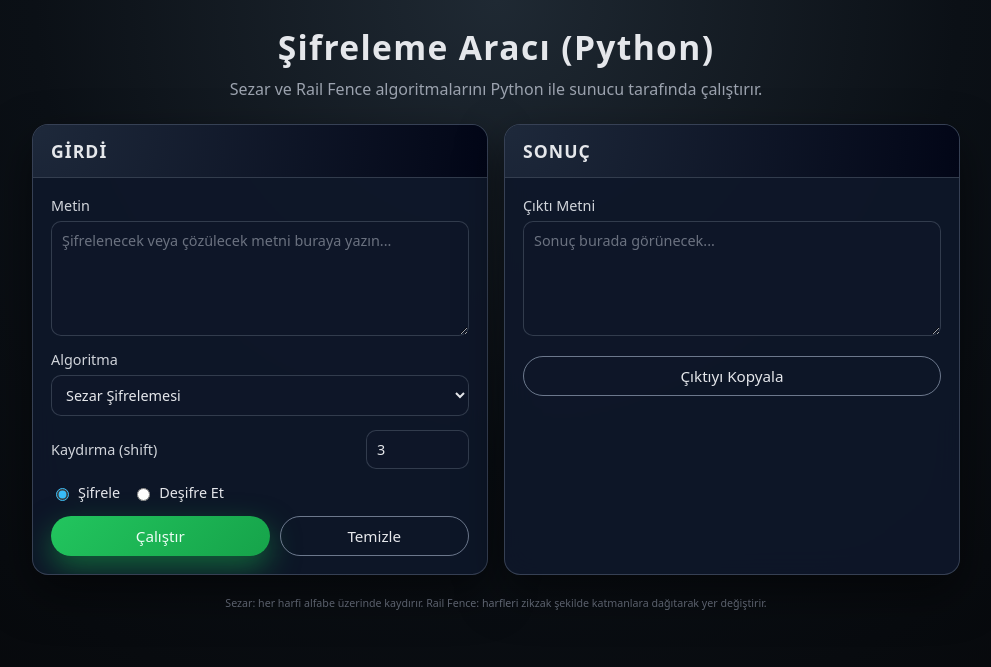
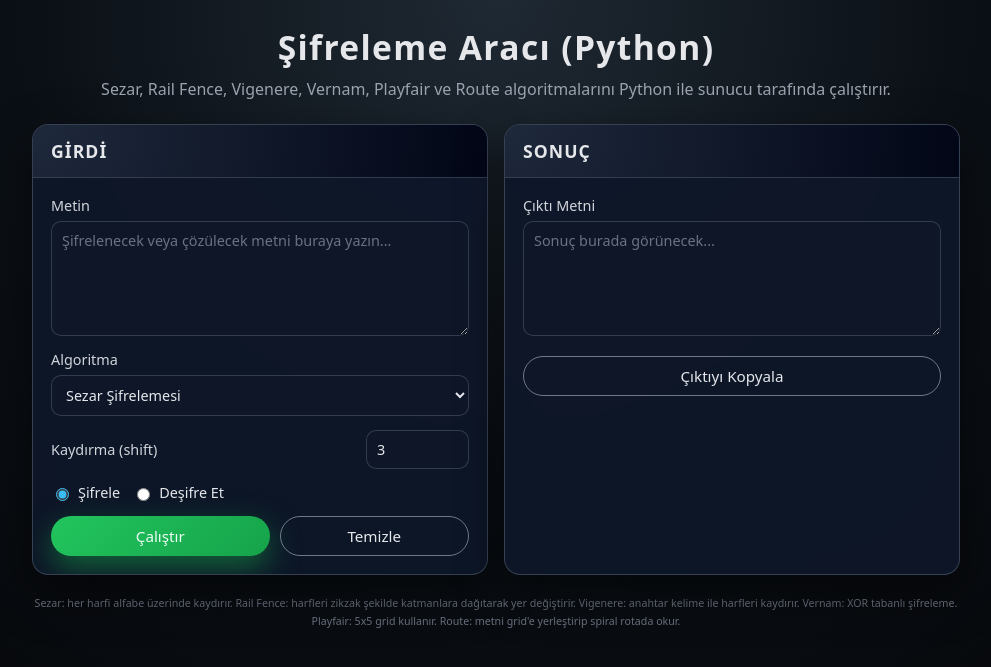
Before and after one commit to DoukanK67/Kriptoloji-Proje, a Flask app: page / in a window 1280 px wide. Shown: the top 667 px of the page, without its empty margins (144-1135 px from the left). Run offline with Flask 3, Linux system fonts and the light colour scheme.

Commit message:
düzenleme1

```diff
--- a/app.py
+++ b/app.py
@@ -105,14 +105,349 @@ def rail_fence_decrypt(cipher: str, rails: int) -> str:
   return "".join(result)
 
 
+# Vigenere Şifreleme
+def vigenere_prepare_key(key: str, length: int) -> str:
+  """Anahtarı metin uzunluğuna kadar tekrarlar"""
+  key_clean = "".join(ch.upper() for ch in key if ch.isalpha())
+  if not key_clean:
+    key_clean = "A"
+  key_repeated = (key_clean * ((length // len(key_clean)) + 1))[:length]
+  return key_repeated
+
+
+def vigenere_encrypt(text: str, key: str) -> str:
+  if not key:
+    return text
+
+  key_prepared = vigenere_prepare_key(key, len(text))
+  result = []
+
+  key_idx = 0
+  for ch in text:
+    if ch.isalpha():
+      is_upper = ch.isupper()
+      ch_code = ord(ch.upper())
+      key_code = ord(key_prepared[key_idx].upper())
+      shift = key_code - ord("A")
+
+      new_code = ((ch_code - ord("A") + shift) % 26) + ord("A")
+      result.append(chr(new_code) if is_upper else chr(new_code).lower())
+      key_idx += 1
+    else:
+      result.append(ch)
+
+  return "".join(result)
+
+
+def vigenere_decrypt(cipher: str, key: str) -> str:
+  if not key:
+    return cipher
+
+  key_prepared = vigenere_prepare_key(key, len(cipher))
+  result = []
+
+  key_idx = 0
+  for ch in cipher:
+    if ch.isalpha():
+      is_upper = ch.isupper()
+      ch_code = ord(ch.upper())
+      key_code = ord(key_prepared[key_idx].upper())
+      shift = key_code - ord("A")
+
+      new_code = ((ch_code - ord("A") - shift + 26) % 26) + ord("A")
+      result.append(chr(new_code) if is_upper else chr(new_code).lower())
+      key_idx += 1
+    else:
+      result.append(ch)
+
+  return "".join(result)
+
+
+# Vernam (One-Time Pad) Şifreleme
+def vernam_encrypt(text: str, key: str) -> str:
+  """XOR tabanlı Vernam şifreleme"""
+  if not key:
+    return text
+
+  # Anahtarı metin uzunluğuna kadar tekrarlar
+  key_extended = (key * ((len(text) // len(key)) + 1))[:len(text)]
+
+  result = []
+  for i, ch in enumerate(text):
+    # Her karakteri XOR ile şifreler
+    encrypted_char = chr(ord(ch) ^ ord(key_extended[i]))
+    result.append(encrypted_char)
+
+  return "".join(result)
+
+
+def vernam_decrypt(cipher: str, key: str) -> str:
+  """Vernam deşifreleme (XOR simetrik olduğu için encrypt ile aynı)"""
+  return vernam_encrypt(cipher, key)
+
+
+# Playfair Şifreleme
+def playfair_prepare_text(text: str) -> str:
+  """Metni Playfair için hazırlar (I/J birleştirme, çift harf ekleme)"""
+  text_clean = "".join(ch.upper() for ch in text if ch.isalpha())
+  text_clean = text_clean.replace("J", "I")
+
+  if not text_clean:
+    return ""
+
+  result = []
+  i = 0
+  while i < len(text_clean):
+    if i == len(text_clean) - 1:
+      result.append(text_clean[i] + "X")
+      break
+
+    if text_clean[i] == text_clean[i + 1]:
+      result.append(text_clean[i] + "X")
+      i += 1
+    else:
+      result.append(text_clean[i] + text_clean[i + 1])
+      i += 2
+
+  return " ".join(result)
+
+
+def playfair_create_matrix(key: str) -> list[list[str]]:
+  """5x5 Playfair matrisi oluşturur"""
+  key_clean = "".join(ch.upper() for ch in key if ch.isalpha()).replace("J", "I")
+
+  # Tekrar eden harfleri kaldır
+  seen = set()
+  key_unique = ""
+  for ch in key_clean:
+    if ch not in seen:
+      key_unique += ch
+      seen.add(ch)
+
+  # Alfabeyi hazırla (J hariç)
+  alphabet = "ABCDEFGHIKLMNOPQRSTUVWXYZ"
+  for ch in key_unique:
+    alphabet = alphabet.replace(ch, "")
+
+  matrix_str = key_unique + alphabet
+  matrix = []
+  for i in range(5):
+    row = []
+    for j in range(5):
+      row.append(matrix_str[i * 5 + j])
+    matrix.append(row)
+
+  return matrix
+
+
+def playfair_find_position(matrix: list[list[str]], ch: str) -> tuple[int, int]:
+  """Matriste bir harfin pozisyonunu bulur"""
+  for i in range(5):
+    for j in range(5):
+      if matrix[i][j] == ch:
+        return (i, j)
+  return (0, 0)
+
+
+def playfair_encrypt_pair(matrix: list[list[str]], pair: str) -> str:
+  """İki harfli çifti şifreler"""
+  if len(pair) < 2:
+    return pair
+
+  ch1, ch2 = pair[0], pair[1]
+  row1, col1 = playfair_find_position(matrix, ch1)
+  row2, col2 = playfair_find_position(matrix, ch2)
+
+  if row1 == row2:
+    # Aynı satırda: sağa kaydır
+    new_col1 = (col1 + 1) % 5
+    new_col2 = (col2 + 1) % 5
+    return matrix[row1][new_col1] + matrix[row2][new_col2]
+  elif col1 == col2:
+    # Aynı sütunda: aşağı kaydır
+    new_row1 = (row1 + 1) % 5
+    new_row2 = (row2 + 1) % 5
+    return matrix[new_row1][col1] + matrix[new_row2][col2]
+  else:
+    # Dikdörtgen: köşeleri değiştir
+    return matrix[row1][col2] + matrix[row2][col1]
+
+
+def playfair_decrypt_pair(matrix: list[list[str]], pair: str) -> str:
+  """İki harfli çifti deşifreler"""
+  if len(pair) < 2:
+    return pair
+
+  ch1, ch2 = pair[0], pair[1]
+  row1, col1 = playfair_find_position(matrix, ch1)
+  row2, col2 = playfair_find_position(matrix, ch2)
+
+  if row1 == row2:
+    # Aynı satırda: sola kaydır
+    new_col1 = (col1 - 1) % 5
+    new_col2 = (col2 - 1) % 5
+    return matrix[row1][new_col1] + matrix[row2][new_col2]
+  elif col1 == col2:
+    # Aynı sütunda: yukarı kaydır
+    new_row1 = (row1 - 1) % 5
+    new_row2 = (row2 - 1) % 5
+    return matrix[new_row1][col1] + matrix[new_row2][col2]
+  else:
+    # Dikdörtgen: köşeleri değiştir
+    return matrix[row1][col2] + matrix[row2][col1]
+
+
+def playfair_encrypt(text: str, key: str) -> str:
+  """Playfair şifreleme"""
+  if not key or not text:
+    return text
+
+  matrix = playfair_create_matrix(key)
+  text_prepared = playfair_prepare_text(text)
+  pairs = text_prepared.split()
+
+  result = []
+  for pair in pairs:
+    if len(pair) == 2:
+      result.append(playfair_encrypt_pair(matrix, pair))
+    else:
+      result.append(pair)
+
+  return "".join(result)
+
+
+def playfair_decrypt(cipher: str, key: str) -> str:
+  """Playfair deşifreleme"""
+  if not key or not cipher:
+    return cipher
+
+  matrix = playfair_create_matrix(key)
+  cipher_clean = "".join(ch.upper() for ch in cipher if ch.isalpha())
+
+  if len(cipher_clean) % 2 != 0:
+    cipher_clean += "X"
+
+  result = []
+  for i in range(0, len(cipher_clean), 2):
+    pair = cipher_clean[i:i+2]
+    if len(pair) == 2:
+      decrypted = playfair_decrypt_pair(matrix, pair)
+      result.append(decrypted)
+    else:
+      result.append(pair)
+
+  return "".join(result)
+
+
+# Route Şifreleme
+def route_encrypt(text: str, rows: int, cols: int, direction: str = "spiral") -> str:
+  """Route şifreleme - metni grid'e yerleştirip belirli rotada okur"""
+  if rows < 1 or cols < 1:
+    return text
+
+  text_clean = "".join(ch for ch in text)
+  grid_size = rows * cols
+
+  # Metni grid'e yerleştir (kalan yerleri boşluk veya X ile doldur)
+  text_padded = text_clean.ljust(grid_size, "X")
+
+  # Grid oluştur
+  grid = []
+  for i in range(rows):
+    row = []
+    for j in range(cols):
+      row.append(text_padded[i * cols + j])
+    grid.append(row)
+
+  # Spiral rotada oku (saat yönünde, dıştan içe)
+  result = []
+  visited = [[False for _ in range(cols)] for _ in range(rows)]
+
+  directions = [(0, 1), (1, 0), (0, -1), (-1, 0)]  # sağ, aşağı, sol, yukarı
+  dir_idx = 0
+  row, col = 0, 0
+
+  for _ in range(grid_size):
+    result.append(grid[row][col])
+    visited[row][col] = True
+
+    # Sonraki pozisyonu kontrol et
+    next_row = row + directions[dir_idx][0]
+    next_col = col + directions[dir_idx][1]
+
+    # Eğer sınırları aşıyorsa veya ziyaret edilmişse yön değiştir
+    if (next_row < 0 or next_row >= rows or
+        next_col < 0 or next_col >= cols or
+        visited[next_row][next_col]):
+      dir_idx = (dir_idx + 1) % 4
+      next_row = row + directions[dir_idx][0]
+      next_col = col + directions[dir_idx][1]
+
+    row, col = next_row, next_col
+
+  return "".join(result)
+
+
+def route_decrypt(cipher: str, rows: int, cols: int, direction: str = "spiral") -> str:
+  """Route deşifreleme - şifreli metni grid'e spiral rotada yerleştirip normal okur"""
+  if rows < 1 or cols < 1:
+    return cipher
+
+  grid_size = rows * cols
+  if len(cipher) < grid_size:
+    cipher = cipher.ljust(grid_size, "X")
+  elif len(cipher) > grid_size:
+    cipher = cipher[:grid_size]
+
+  # Grid oluştur
+  grid = [[None for _ in range(cols)] for _ in range(rows)]
+  visited = [[False for _ in range(cols)] for _ in range(rows)]
+
+  # Şifreli metni spiral rotada grid'e yerleştir
+  directions = [(0, 1), (1, 0), (0, -1), (-1, 0)]
+  dir_idx = 0
+  row, col = 0, 0
+
+  for i, ch in enumerate(cipher):
+    grid[row][col] = ch
+    visited[row][col] = True
+
+    if i < len(cipher) - 1:
+      next_row = row + directions[dir_idx][0]
+      next_col = col + directions[dir_idx][1]
+
+      if (next_row < 0 or next_row >= rows or
+          next_col < 0 or next_col >= cols or
+          visited[next_row][next_col]):
+        dir_idx = (dir_idx + 1) % 4
+        next_row = row + directions[dir_idx][0]
+        next_col = col + directions[dir_idx][1]
+
+      row, col = next_row, next_col
+
+  # Grid'i normal şekilde oku (soldan sağa, yukarıdan aşağıya)
+  result = []
+  for i in range(rows):
+    for j in range(cols):
+      if grid[i][j]:
+        result.append(grid[i][j])
+
+  return "".join(result).rstrip("X")
+
+
 @dataclass
 class FormState:
   text: str = ""
   output: str = ""
-  algorithm: str = "caesar"  # "caesar" | "railFence"
+  algorithm: str = "caesar"  # "caesar" | "railFence" | "vigenere" | "vernam" | "playfair" | "route"
   mode: str = "encrypt"  # "encrypt" | "decrypt"
   caesar_shift: int = 3
   rail_rails: int = 3
+  vigenere_key: str = ""
+  vernam_key: str = ""
+  playfair_key: str = ""
+  route_rows: int = 4
+  route_cols: int = 4
   status: str = ""
   is_error: bool = False
 
@@ -127,11 +462,19 @@ def handle_form(req) -> FormState:
 
   caesar_shift_raw = req.form.get("caesarShift", "3")
   rail_rails_raw = req.form.get("railRails", "3")
+  vigenere_key = (req.form.get("vigenereKey") or "").strip()
+  vernam_key = (req.form.get("vernamKey") or "").strip()
+  playfair_key = (req.form.get("playfairKey") or "").strip()
+  route_rows_raw = req.form.get("routeRows", "4")
+  route_cols_raw = req.form.get("routeCols", "4")
 
   state = FormState(
     text=text,
     algorithm=algorithm,
     mode=mode,
+    vigenere_key=vigenere_key,
+    vernam_key=vernam_key,
+    playfair_key=playfair_key,
   )
 
   try:
@@ -143,6 +486,16 @@ def handle_form(req) -> FormState:
     state.rail_rails = max(2, int(rail_rails_raw))
   except ValueError:
     state.rail_rails = 3
+
+  try:
+    state.route_rows = max(2, int(route_rows_raw))
+  except ValueError:
+    state.route_rows = 4
+
+  try:
+    state.route_cols = max(2, int(route_cols_raw))
+  except ValueError:
+    state.route_cols = 4
 
   if not text:
     state.status = "Lütfen bir metin girin."
@@ -164,11 +517,51 @@ def handle_form(req) -> FormState:
       else:
         state.output = rail_fence_decrypt(text, state.rail_rails)
         state.status = "Rail Fence ile deşifreleme tamamlandı."
+    elif algorithm == "vigenere":
+      if not vigenere_key:
+        state.status = "Vigenere için anahtar gereklidir."
+        state.is_error = True
+        return state
+      if mode == "encrypt":
+        state.output = vigenere_encrypt(text, vigenere_key)
+        state.status = "Vigenere ile şifreleme tamamlandı."
+      else:
+        state.output = vigenere_decrypt(text, vigenere_key)
+        state.status = "Vigenere ile deşifreleme tamamlandı."
+    elif algorithm == "vernam":
+      if not vernam_key:
+        state.status = "Vernam için anahtar gereklidir."
+        state.is_error = True
+        return state
+      if mode == "encrypt":
+        state.output = vernam_encrypt(text, vernam_key)
+        state.status = "Vernam ile şifreleme tamamlandı."
+      else:
+        state.output = vernam_decrypt(text, vernam_key)
+        state.status = "Vernam ile deşifreleme tamamlandı."
+    elif algorithm == "playfair":
+      if not playfair_key:
+        state.status = "Playfair için anahtar gereklidir."
+        state.is_error = True
+        return state
+      if mode == "encrypt":
+        state.output = playfair_encrypt(text, playfair_key)
+        state.status = "Playfair ile şifreleme tamamlandı."
+      else:
+        state.output = playfair_decrypt(text, playfair_key)
+        state.status = "Playfair ile deşifreleme tamamlandı."
+    elif algorithm == "route":
+      if mode == "encrypt":
+        state.output = route_encrypt(text, state.route_rows, state.route_cols)
+        state.status = "Route ile şifreleme tamamlandı."
+      else:
+        state.output = route_decrypt(text, state.route_rows, state.route_cols)
+        state.status = "Route ile deşifreleme tamamlandı."
     else:
       state.status = "Bilinmeyen algoritma seçildi."
       state.is_error = True
-  except Exception:
-    state.status = "İşlem sırasında bir hata oluştu."
+  except Exception as e:
+    state.status = f"İşlem sırasında bir hata oluştu: {str(e)}"
     state.is_error = True
 
   return state
--- a/templates/index.html
+++ b/templates/index.html
@@ -2,7 +2,7 @@
 <html lang="tr">
   <head>
     <meta charset="UTF-8" />
-    <title>Şifreleme Aracı (Python) - Sezar & Rail Fence</title>
+    <title>Şifreleme Aracı (Python) - Çoklu Şifreleme Algoritmaları</title>
     <meta name="viewport" content="width=device-width, initial-scale=1" />
     <link rel="stylesheet" href="{{ url_for('static', filename='style.css') }}" />
   </head>
@@ -10,7 +10,7 @@
     <div class="app">
       <header class="header">
         <h1>Şifreleme Aracı (Python)</h1>
-        <p>Sezar ve Rail Fence algoritmalarını Python ile sunucu tarafında çalıştırır.</p>
+        <p>Sezar, Rail Fence, Vigenere, Vernam, Playfair ve Route algoritmalarını Python ile sunucu tarafında çalıştırır.</p>
       </header>
 
       <main class="main">
@@ -37,6 +37,18 @@
                   </option>
                   <option value="railFence" {% if state.algorithm == "railFence" %}selected{% endif %}>
                     Rail Fence Şifrelemesi
+                  </option>
+                  <option value="vigenere" {% if state.algorithm == "vigenere" %}selected{% endif %}>
+                    Vigenere Şifrelemesi
+                  </option>
+                  <option value="vernam" {% if state.algorithm == "vernam" %}selected{% endif %}>
+                    Vernam Şifrelemesi
+                  </option>
+                  <option value="playfair" {% if state.algorithm == "playfair" %}selected{% endif %}>
+                    Playfair Şifrelemesi
+                  </option>
+                  <option value="route" {% if state.algorithm == "route" %}selected{% endif %}>
+                    Route Şifrelemesi
                   </option>
                 </select>
               </label>
@@ -69,6 +81,81 @@
                     type="number"
                     name="railRails"
                     value="{{ state.rail_rails }}"
+                    min="2"
+                    max="20"
+                  />
+                </label>
+              </div>
+
+              <div
+                class="algorithm-options"
+                id="vigenereOptions"
+                {% if state.algorithm != "vigenere" %}style="display:none"{% endif %}
+              >
+                <label class="field">
+                  <span>Anahtar Kelime</span>
+                  <input
+                    type="text"
+                    name="vigenereKey"
+                    value="{{ state.vigenere_key }}"
+                    placeholder="Anahtar kelime girin..."
+                  />
+                </label>
+              </div>
+
+              <div
+                class="algorithm-options"
+                id="vernamOptions"
+                {% if state.algorithm != "vernam" %}style="display:none"{% endif %}
+              >
+                <label class="field">
+                  <span>Anahtar (One-Time Pad)</span>
+                  <input
+                    type="text"
+                    name="vernamKey"
+                    value="{{ state.vernam_key }}"
+                    placeholder="Anahtar girin..."
+                  />
+                </label>
+              </div>
+
+              <div
+                class="algorithm-options"
+                id="playfairOptions"
+                {% if state.algorithm != "playfair" %}style="display:none"{% endif %}
+              >
+                <label class="field">
+                  <span>Anahtar Kelime</span>
+                  <input
+                    type="text"
+                    name="playfairKey"
+                    value="{{ state.playfair_key }}"
+                    placeholder="Anahtar kelime girin..."
+                  />
+                </label>
+              </div>
+
+              <div
+                class="algorithm-options"
+                id="routeOptions"
+                {% if state.algorithm != "route" %}style="display:none"{% endif %}
+              >
+                <label class="field inline">
+                  <span>Satır Sayısı</span>
+                  <input
+                    type="number"
+                    name="routeRows"
+                    value="{{ state.route_rows }}"
+                    min="2"
+                    max="20"
+                  />
+                </label>
+                <label class="field inline">
+                  <span>Sütun Sayısı</span>
+                  <input
+                    type="number"
+                    name="routeCols"
+                    value="{{ state.route_cols }}"
                     min="2"
                     max="20"
                   />
@@ -132,8 +219,9 @@
 
       <footer class="footer">
         <small>
-          Sezar: her harfi alfabe üzerinde kaydırır. Rail Fence: harfleri zikzak
-          şekilde katmanlara dağıtarak yer değiştirir.
+          Sezar: her harfi alfabe üzerinde kaydırır. Rail Fence: harfleri zikzak şekilde katmanlara dağıtarak yer değiştirir.
+          Vigenere: anahtar kelime ile harfleri kaydırır. Vernam: XOR tabanlı şifreleme. Playfair: 5x5 grid kullanır.
+          Route: metni grid'e yerleştirip spiral rotada okur.
         </small>
       </footer>
     </div>
@@ -143,21 +231,47 @@
       const algorithmSelect = document.getElementById("algorithm");
       const caesarOptions = document.getElementById("caesarOptions");
       const railFenceOptions = document.getElementById("railFenceOptions");
+      const vigenereOptions = document.getElementById("vigenereOptions");
+      const vernamOptions = document.getElementById("vernamOptions");
+      const playfairOptions = document.getElementById("playfairOptions");
+      const routeOptions = document.getElementById("routeOptions");
       const clearBtn = document.getElementById("clearBtn");
       const outputText = document.getElementById("outputText");
       const statusEl = document.getElementById("status");
       const copyBtn = document.getElementById("copyBtn");
       const form = document.getElementById("cipherForm");
 
+      function hideAllOptions() {
+        caesarOptions.style.display = "none";
+        railFenceOptions.style.display = "none";
+        vigenereOptions.style.display = "none";
+        vernamOptions.style.display = "none";
+        playfairOptions.style.display = "none";
+        routeOptions.style.display = "none";
+      }
+
       algorithmSelect.addEventListener("change", () => {
         const val = algorithmSelect.value;
+        hideAllOptions();
+
         if (val === "caesar") {
           caesarOptions.style.display = "";
-          railFenceOptions.style.display = "none";
-        } else {
-          caesarOptions.style.display = "none";
+        } else if (val === "railFence") {
           railFenceOptions.style.display = "";
+        } else if (val === "vigenere") {
+          vigenereOptions.style.display = "";
+        } else if (val === "vernam") {
+          vernamOptions.style.display = "";
+        } else if (val === "playfair") {
+          playfairOptions.style.display = "";
+        } else if (val === "route") {
+          routeOptions.style.display = "";
         }
+      });
+
+      // Sayfa yüklendiğinde doğru seçeneği göster
+      window.addEventListener("DOMContentLoaded", () => {
+        algorithmSelect.dispatchEvent(new Event("change"));
       });
 
       clearBtn.addEventListener("click", () => {
```
